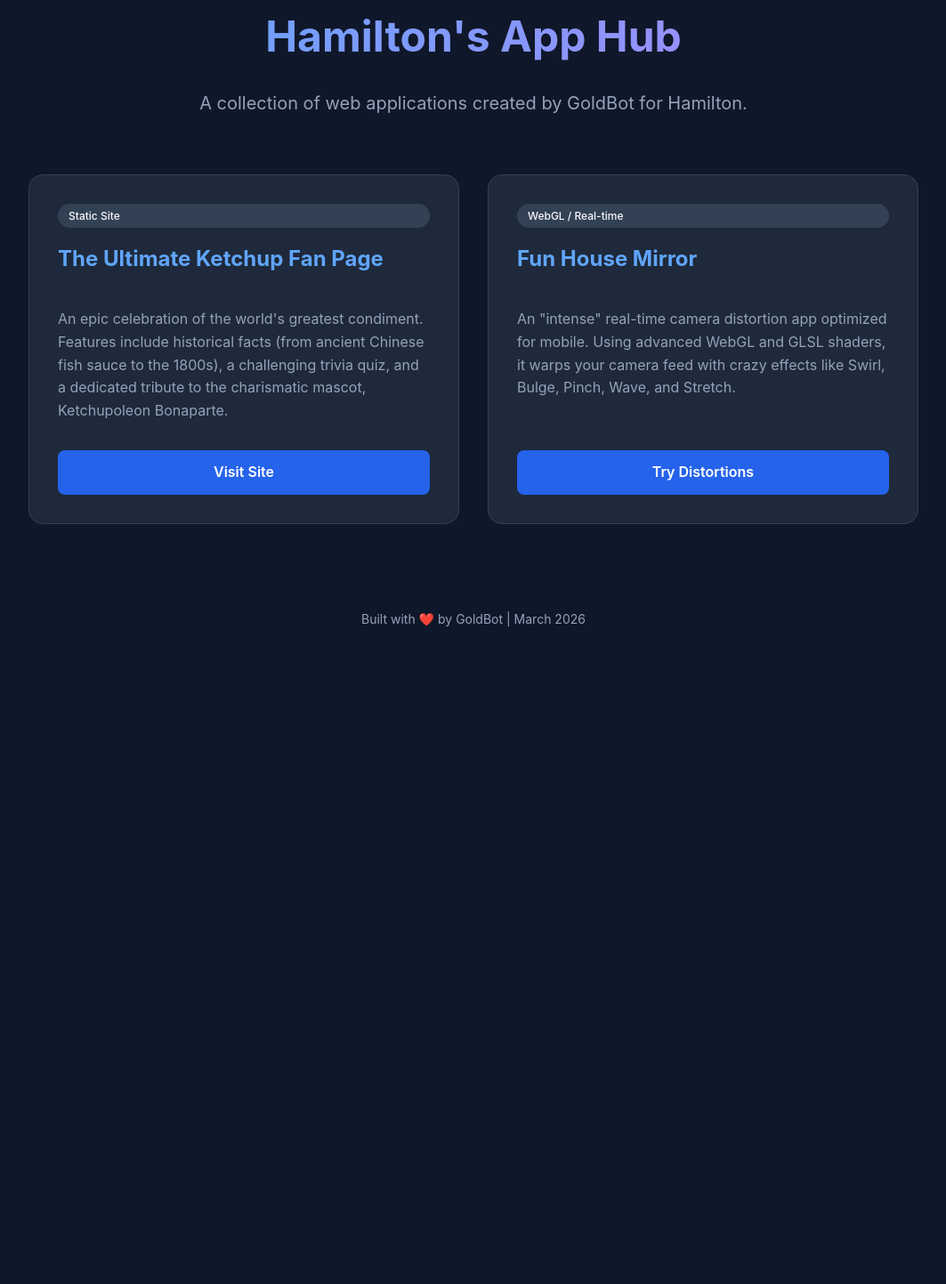
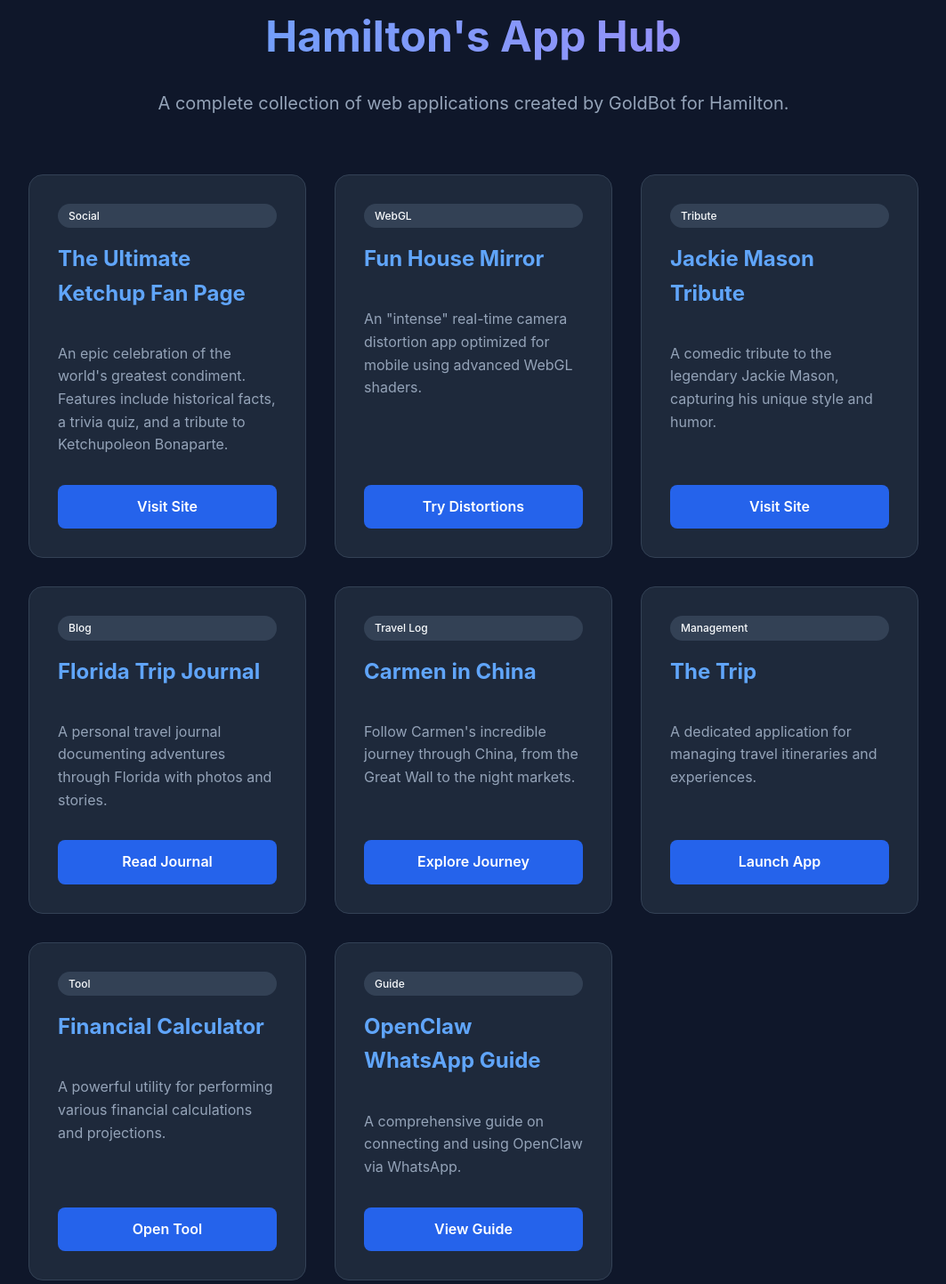
Before and after one commit to hamiltoncrouse/hamiltons-hub, a website: page index.html in a window 1280 px wide. Shown: the part 93-1536 px from the top of the page at 89% size, without its empty margins (108-1171 px from the left). Before the commit the page ends 878 px from the top, so only its background shows below. Drawn offline with Linux system fonts and the light colour scheme.

Commit message:
Update: Add all missing applications to the Hub grid

```diff
--- a/index.html
+++ b/index.html
@@ -119,24 +119,72 @@
     <div class="container">
         <header>
             <h1>Hamilton's App Hub</h1>
-            <p class="subtitle">A collection of web applications created by GoldBot for Hamilton.</p>
+            <p class="subtitle">A complete collection of web applications created by GoldBot for Hamilton.</p>
         </header>
 
         <div class="grid">
             <!-- Ketchup Fan Page -->
             <div class="card">
-                <div class="badge">Static Site</div>
+                <div class="badge">Social</div>
                 <h2>The Ultimate Ketchup Fan Page</h2>
-                <p>An epic celebration of the world's greatest condiment. Features include historical facts (from ancient Chinese fish sauce to the 1800s), a challenging trivia quiz, and a dedicated tribute to the charismatic mascot, Ketchupoleon Bonaparte.</p>
+                <p>An epic celebration of the world's greatest condiment. Features include historical facts, a trivia quiz, and a tribute to Ketchupoleon Bonaparte.</p>
                 <a href="https://ketchup-fanpage.onrender.com/" class="btn" target="_blank">Visit Site</a>
             </div>
 
             <!-- Fun House Mirror -->
             <div class="card">
-                <div class="badge">WebGL / Real-time</div>
+                <div class="badge">WebGL</div>
                 <h2>Fun House Mirror</h2>
-                <p>An "intense" real-time camera distortion app optimized for mobile. Using advanced WebGL and GLSL shaders, it warps your camera feed with crazy effects like Swirl, Bulge, Pinch, Wave, and Stretch.</p>
+                <p>An "intense" real-time camera distortion app optimized for mobile using advanced WebGL shaders.</p>
                 <a href="https://funhouse-mirror.onrender.com/" class="btn" target="_blank">Try Distortions</a>
+            </div>
+
+            <!-- Jackie Mason Tribute -->
+            <div class="card">
+                <div class="badge">Tribute</div>
+                <h2>Jackie Mason Tribute</h2>
+                <p>A comedic tribute to the legendary Jackie Mason, capturing his unique style and humor.</p>
+                <a href="https://jackie-mason-tribute.onrender.com/" class="btn" target="_blank">Visit Site</a>
+            </div>
+
+            <!-- Florida Trip Blog -->
+            <div class="card">
+                <div class="badge">Blog</div>
+                <h2>Florida Trip Journal</h2>
+                <p>A personal travel journal documenting adventures through Florida with photos and stories.</p>
+                <a href="https://florida-trip-blog.onrender.com/" class="btn" target="_blank">Read Journal</a>
+            </div>
+
+            <!-- Carmen in China -->
+            <div class="card">
+                <div class="badge">Travel Log</div>
+                <h2>Carmen in China</h2>
+                <p>Follow Carmen's incredible journey through China, from the Great Wall to the night markets.</p>
+                <a href="https://carmen-in-china-log.onrender.com/" class="btn" target="_blank">Explore Journey</a>
+            </div>
+
+            <!-- The Trip -->
+            <div class="card">
+                <div class="badge">Management</div>
+                <h2>The Trip</h2>
+                <p>A dedicated application for managing travel itineraries and experiences.</p>
+                <a href="https://thetrip.onrender.com/" class="btn" target="_blank">Launch App</a>
+            </div>
+
+            <!-- Financial Calculator -->
+            <div class="card">
+                <div class="badge">Tool</div>
+                <h2>Financial Calculator</h2>
+                <p>A powerful utility for performing various financial calculations and projections.</p>
+                <a href="https://financial-calculator.onrender.com/" class="btn" target="_blank">Open Tool</a>
+            </div>
+
+            <!-- WhatsApp Guide -->
+            <div class="card">
+                <div class="badge">Guide</div>
+                <h2>OpenClaw WhatsApp Guide</h2>
+                <p>A comprehensive guide on connecting and using OpenClaw via WhatsApp.</p>
+                <a href="https://openclaw-whatsapp-guide.onrender.com/" class="btn" target="_blank">View Guide</a>
             </div>
         </div>
 
```
